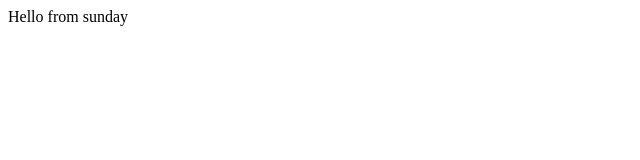
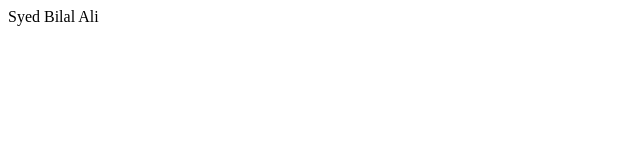
Before and after one commit to Syed745/Syed745.github.io, a plain HTML site: page index.html in a window 1280 px wide. Shown: the full height of the page, 0-640 px from the left. Drawn offline with Linux system fonts and the light colour scheme.

Commit message:
Update index.html
hj

```diff
--- a/index.html
+++ b/index.html
@@ -7,6 +7,6 @@
     <title>Document</title>
 </head>
 <body>
-    Hello from sunday
+    Syed Bilal Ali
 </body>
 </html>
```
